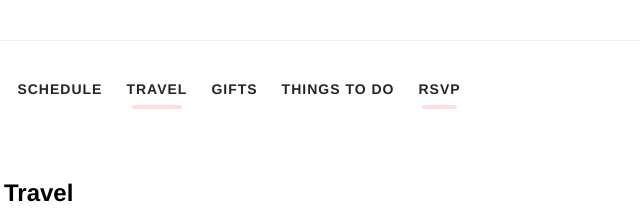
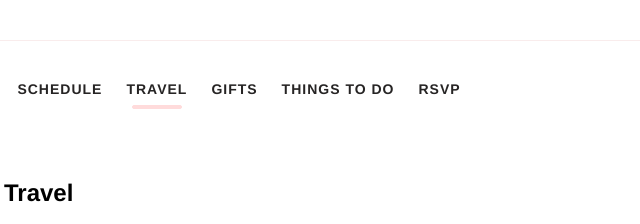
Before and after one commit to billygartrell/lauraandbillygetmarried, a plain HTML site: page travel.html in a window 1280 px wide. Shown: the top 224 px of the page, 436-1076 px from the left. Drawn offline with Linux system fonts and the light colour scheme.

Commit message:
fixing active rsvp on travel page

```diff
--- a/travel.html
+++ b/travel.html
@@ -44,7 +44,6 @@
                         </div>
                         <div class="nav-item">
                           <a href="rsvp.html">rsvp</a>
-                          <div class="active"></div>
                         </div>
 
                     </div>
```
